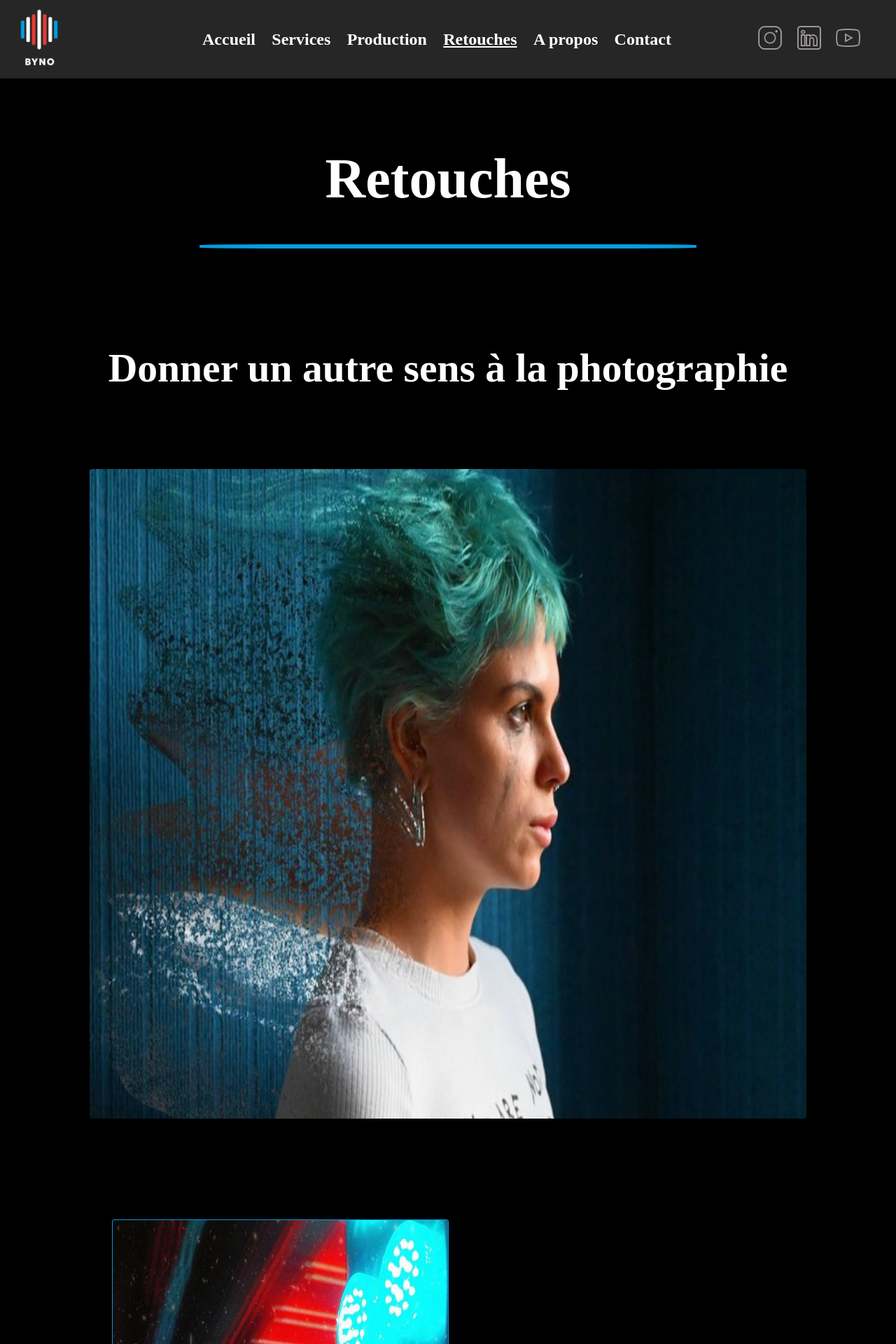
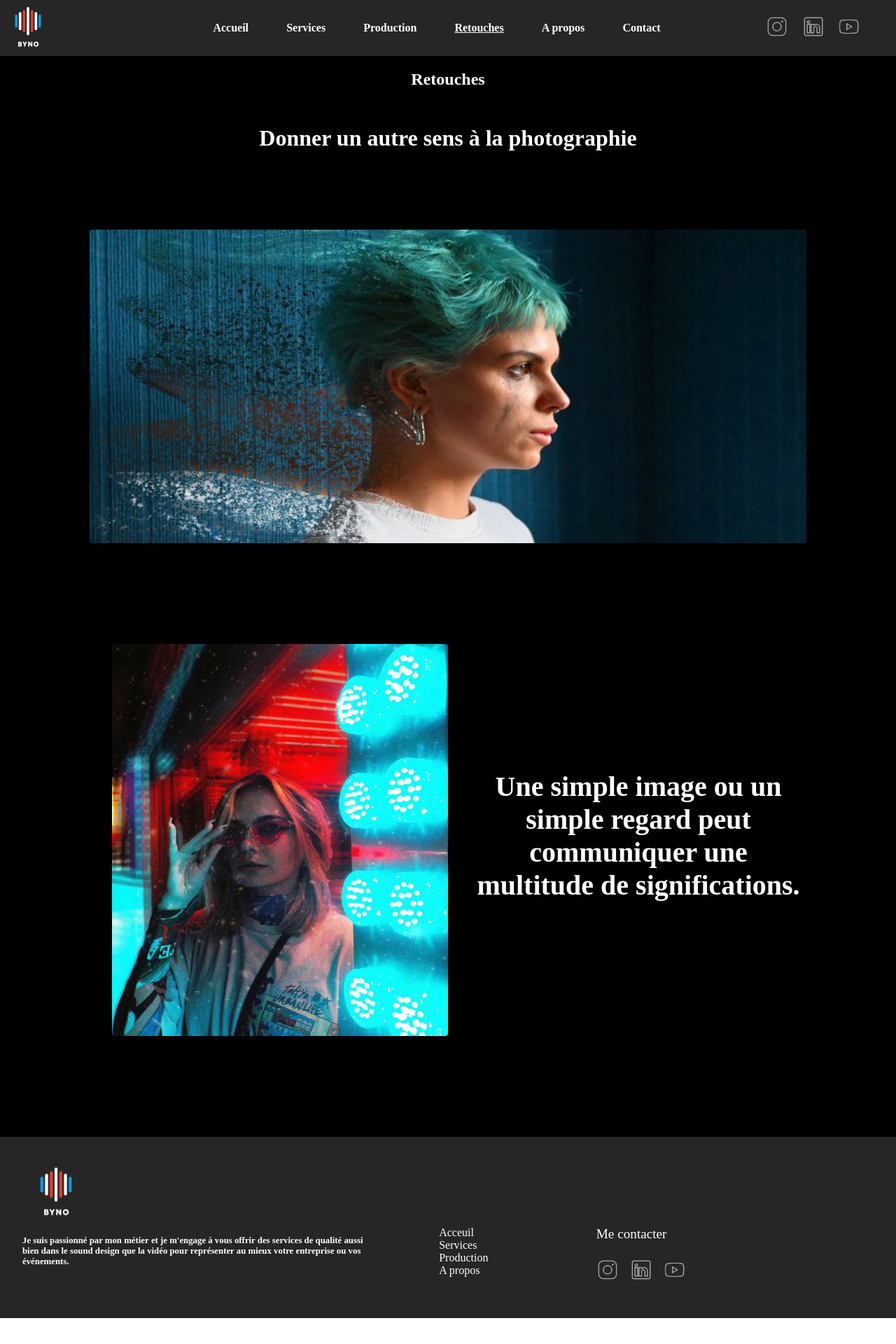
Before and after one commit to AssistAnna/BYNO, a Nuxt app in the folder BYNO/: page /Retouches in a window 1280 px wide. Shown: the top 1920 px of the page at 70% size. After the commit the page ends 1883 px from the top, so only its background shows below. Built offline with nearby package versions, Linux system fonts and the light colour scheme.

Commit message:
resize pages

```diff
--- a/BYNO/components/AllProjects.vue
+++ b/BYNO/components/AllProjects.vue
@@ -79,8 +79,8 @@ export default {
 .projet-img {
   border: 1px solid grey;
   background-repeat: no-repeat;
-  height: 16rem;
-  width: 65%;
+  height: 10rem;
+  width: 70%;
   background-size: cover;
   border-radius: 8px;
   transition: all 0.4s ease-in-out;
@@ -89,13 +89,13 @@ export default {
 
 .projet-img:hover {
   transition: all 0.4s ease-in-out;
-  transform: scale(1.07);
+  transform: scale(1.04);
 }
 
 h3 {
   text-align: center;
   font-family: mplusmedium;
-  font-size: 1.7rem;
-  margin-bottom: 4rem;
+  font-size: 1rem;
+  margin-bottom: 3.5rem;
 }
 </style>
--- a/BYNO/components/AllServices.vue
+++ b/BYNO/components/AllServices.vue
@@ -53,7 +53,7 @@ export default {
     justify-content: space-between;
     background-color: rgba(71, 70, 70, 0.404);
     margin-bottom: 7rem;
-    border-radius: 2px;
+    border-radius: 6px;
 
 
 
@@ -63,7 +63,7 @@ export default {
     background-image: url('assets/img/exemples/img-bloc1.jpg');
     background-size: cover;
     background-repeat: no-repeat;
-    height: 35rem;
+    min-height: 20rem;
     width: 100%;
 
 }
@@ -72,28 +72,27 @@ export default {
     background-image: url('assets/img/exemples/img-bloc2.jpg');
     background-size: cover;
     background-repeat: no-repeat;
-    height: 35rem;
+    min-height: 20rem;
     width: 100%;
 
 }
 
 .title-text {
-    padding-left: 3rem;
+    padding-left: 2.7rem;
     width: 100%;
 
 }
 h3 {
   font-family: 'mpluslight';
-  font-size: 3.2rem;
+  font-size: 2.1rem;
 
 }
 p {
   font-family: 'mplusthin';
-  font-size: 1.7rem;
+  font-size: 0.9rem;
   text-align: justify;
   padding-right: 4rem;
   font-weight: bold;
-  padding-bottom: 1rem;
 
 }
 .button-area{
--- a/BYNO/components/CardServices.vue
+++ b/BYNO/components/CardServices.vue
@@ -1,12 +1,14 @@
 <template>
+  <div class="all">
     <div class="cards-bloc">
-      <div class="card" v-for="(card,key) in cards" :key="key">
+        <div class="card box-shadow" v-for="(card,key) in cards" :key="key">
           <div class="card-icon" :style="' background-image: url(' + card.iconUrl + ')'"></div>
           <div class="liste-text">
               <p>{{card.text1}}</p>
               <p>{{card.text2}}</p>
               <p>{{card.text3}}</p>
               <p>{{card.text4}}</p>
+          </div>
         </div>
     </div>
   </div>
@@ -62,50 +64,44 @@ data() {
   .cards-bloc {
       display: grid;
       grid-template-columns: repeat(2, 1fr);
-        margin-bottom: 8rem;
-        width: 80%;
+      margin-bottom: 5rem;
+      width: 100%;
 
   }
 
   .card {
-        width:90%;
-        height: 90%;
+    height: 13rem;
+    width: 13rem;
+    margin: 0.6rem;
+    padding: 1.4rem;
     background-color: rgba(71, 70, 70, 0.404);
     display: flex;
     flex-direction: column;
     align-items: center;
-        border-radius: 2px;
+    border-radius: 6px;
     border: 0.1px solid rgba(0, 159, 227, 0.349);
-
-        -webkit-box-shadow: -10px 0px 13px -7px #000000, 10px 0px 13px -7px #000000, 0px 0px 31px 11px rgba(255,255,254,0.09);
-box-shadow: -10px 0px 13px -7px #000000, 10px 0px 13px -7px #000000, 0px 0px 31px 11px rgba(255,255,254,0.09);
     transition: 0.4s ease-in-out;
-
-
-
   }
   .card:hover {
     transition: all 0.4s ease-in-out;
     transform: scale(1.04);
     border: 0.1px solid rgba(0, 159, 227, 0.973);
-
-
   }
   .card-icon {
-        height: 10rem;
-        width: 5rem;
+      height: 6rem;
+      width: 3rem;
       background-repeat: no-repeat;
-        margin-top: 2.5rem;
+      background-size: 100%;
   }
   .liste-text {
-        width: 90%;
-        margin-left: 2rem;
-        padding-bottom: 3rem;
+    width: 100%;
   }
   p {
-        font-size: 1.4rem;
+      font-size: 0.7rem;
       font-family: mpluslight;
       font-weight: bold;
+      text-align: center;
+      line-height: 1rem;
   }
 
 </style>
--- a/BYNO/components/Footer.vue
+++ b/BYNO/components/Footer.vue
@@ -1,6 +1,6 @@
 <template>
   <div class="footer">
-      <h2>BYNO</h2>
+    <nuxt-link class="logo" to="/"><div class="logo-img"></div></nuxt-link>
     <div class="bloc">
       <p class="text">Je suis passionné par mon métier et je m'engage à vous offrir des services de qualité aussi bien dans le sound design que la vidéo pour représenter au mieux votre entreprise ou vos événements. </p>
       <div class="liste-pages">
@@ -35,36 +35,39 @@ export default {
 
 }
 
-h2 {
-  font-family: "mplusmedium";
-  font-size: 2.6rem;
+.logo-img {
+  background-image: url('assets/img/logo-byno.png');
+  height: 6rem;
+  background-size: contain;
+  background-repeat: no-repeat;
 }
+
 .bloc {
   display: flex;
-  padding-bottom: 5rem;
+  padding-bottom: 3rem;
 
 
 }
 
 .text {
-  width: 36%;
+  width: 40%;
   font-family: "mpluslight";
   font-weight: bold;
-  font-size: 1.3rem;
+  font-size: 0.8rem;
   padding-right: 6rem;
 }
 
 .liste-pages {
-  width: 33%;
+  width: 18%;
   display: flex;
   flex-direction: column;
   font-family: "mplusmedium";
-  font-size: 1.5rem;
+  font-size: 1rem;
 }
 
 .bloc-contact a {
   font-family: "mplusmedium";
-  font-size: 2.5rem;
+  font-size: 1.2rem;
 
 
 
@@ -75,11 +78,11 @@ h2 {
 }
 
 .liste-socials a {
-  padding-right: 2rem;
+  padding-right: 1rem;
 
 }
 
 img {
-  height: 3.5rem;
+  height: 2rem;
 }
 </style>
--- a/BYNO/components/Navbar.vue
+++ b/BYNO/components/Navbar.vue
@@ -82,7 +82,7 @@ mounted() {
 
 .logo-img {
   background-image: url('assets/img/logo-byno.png');
-  height: 7rem;
+  height: 5rem;
   background-size: contain;
   background-repeat: no-repeat;
 }
@@ -97,7 +97,7 @@ mounted() {
 
 h2 {
   font-family: 'mplusbold';
-  font-size: 1.5rem;
+  font-size: 1rem;
 }
 .liste-onglets .router-link-exact-active {
   text-decoration: underline !important;
@@ -111,8 +111,8 @@ h2 {
 }
 
 .liste-socials img {
-  margin-right: 1rem;
-  height: 2.5rem;
+  margin-right: 1.2rem;
+  height: 2rem;
 }
 
 
--- a/BYNO/pages/Apropos.vue
+++ b/BYNO/pages/Apropos.vue
@@ -1,10 +1,7 @@
 <template>
   <div class="apropos">
-    <div class="bloc-title">
-      <h2>A propos</h2>
-      <div class="soulignement"></div>
-    </div>
-   <div class="img1"></div>
+    <h2 class="title-h2">A propos</h2>
+    <div class="img1"></div>
     <div class="bloc-text">
         <h3>Noé Chardon</h3>
         <h4>entrepreneur passionné</h4>
@@ -39,9 +36,7 @@ export default {
   }
 
   h2 {
-    font-size: 5rem;
-    font-family: mplusmedium;
-    margin-bottom: 0;
+    margin-bottom: 7rem;
   }
   .soulignement {
     margin: 3rem 0 0 0;
--- a/BYNO/pages/Projets.vue
+++ b/BYNO/pages/Projets.vue
@@ -1,11 +1,8 @@
 <template>
-<div class="productions">
-  <div class="bloc-title">
-      <img src="~assets/img/logo-byno-avececrit.png" alt="">
-      <div class="soulignement"></div>
-    </div>
+  <div class="productions">
+    <h2 class="title-h2">Projets</h2>
     <AllProjects/>
-</div>
+  </div>
 </template>
 
 <script>
@@ -23,22 +20,4 @@ export default {
     align-items: center;
 
   }
-  img {
-    height: 28rem;
-    width: 28rem;
-  }
-  .bloc-title {
-    padding-top: 2rem;
-    width: 55%;
-    display: flex;
-    flex-direction: column;
-    align-items: center;
-    margin-bottom: 5rem;
-  }
-  .soulignement {
-    margin: 3rem 0;
-    border: 3px solid #009FE3;
-    width: 100%;
-    border-radius: 20%;
-  }
 </style>
--- a/BYNO/pages/Retouches.vue
+++ b/BYNO/pages/Retouches.vue
@@ -1,13 +1,12 @@
 <template>
   <div class="retouches">
-    <div class="bloc-title">
-        <h2>Retouches</h2>
-        <div class="soulignement"></div>
+    <h2 class="title-h2">Retouches</h2>
+    <h3>Donner un autre sens à la photographie</h3>
+    <div class="bloc-img1">
+      <div class="img1 box-shadow"></div>
     </div>
-    <h3>Donner un autre sens à la photographie</h3>
-    <div class="img1"></div>
     <div class="bloc-img-text">
-        <div class="img2"></div>
+        <div class="img2 box-shadow"></div>
         <h4>Une simple image ou un simple regard peut communiquer une multitude de significations.</h4>
     </div>
     <Carousel/>
@@ -23,45 +22,32 @@ export default {
 
 <style scoped>
 .retouches {
-    padding-top: 7rem;
+    padding-top: 5rem;
     display: flex;
     flex-direction: column;
     align-items: center;
-}
-h2 {
-    font-size: 5rem;
-    font-family: mplusmedium;
-    margin-bottom: 0;
-  }
-  .soulignement {
-    margin: 3rem 0 0 0;
-    border: 3px solid #009FE3;
-    width: 100%;
-    border-radius: 20%;
-  }
-.bloc-title {
-    padding-top: 2rem;
-    width: 55%;
-    display: flex;
-    flex-direction: column;
-    align-items: center;
-    margin-bottom: 5rem;
+    justify-content: center;;
 }
 
 h3 {
     text-align: center;
     font-family: mpluslight;
-    font-size: 3.6rem;
+    font-size: 2rem;
     margin-bottom: 7rem;
+}
+.bloc-img1 {
+  display: flex;
+  width: 80%;
+  justify-content: center;
+  margin-bottom: 7rem;
 }
 .img1 {
     border-radius: 4px;
-    height: 58rem;
-    width: 80%;
+    height: 28rem;
+    width: 100%;
     background-repeat: no-repeat;
-    background-size: 100% 110%;
     background-image: url('assets/img/retouches-img1.JPG');
-    margin-bottom: 7rem;
+    background-size: 100% 130%;
   }
 
   .bloc-img-text {
@@ -74,13 +60,13 @@ h3 {
   }
   .img2 {
     border-radius: 4px;
-    height: 58rem;
+    height: 35rem;
     width: 80%;
     background-repeat: no-repeat;
     background-size: 100% 100%;
     background-image: url('assets/img/retouches-img2.jpeg');
     margin: 2rem;
-    border: 0.1px solid rgba(0, 159, 227, 0.973);
+
 
   }
   h4 {
--- a/BYNO/pages/Services.vue
+++ b/BYNO/pages/Services.vue
@@ -1,9 +1,6 @@
 <template>
   <div class="services">
-    <div class="bloc-title">
-      <img src="~assets/img/logo-byno-avececrit.png" alt="">
-      <div class="soulignement"></div>
-    </div>
+    <h2 class="title-h2">Services</h2>
     <CardServices/>
     <AllServices/>
   </div>
@@ -18,28 +15,15 @@ export default {
 
 <style scoped>
 .services {
-    padding-top: 7rem;
+    padding-top: 5rem;
     display: flex;
     flex-direction: column;
     align-items: center;
 
   }
 img {
-    height: 28rem;
-    width: 28rem;
+    height: 15rem;
+    width: 15rem;
   }
-  .bloc-title {
-    padding-top: 2rem;
-    width: 55%;
-    display: flex;
-    flex-direction: column;
-    align-items: center;
-    margin-bottom: 5rem;
-  }
-  .soulignement {
-    margin: 3rem 0;
-    border: 3px solid #009FE3;
-    width: 100%;
-    border-radius: 20%;
-  }
+
 </style>
--- a/BYNO/pages/index.vue
+++ b/BYNO/pages/index.vue
@@ -53,24 +53,29 @@ export default {
   src: url('~/assets/fonts/MPLUS1p-Thin.ttf') format('opentype'),
 }
 
+.box-shadow {
+  -webkit-box-shadow: -10px 0px 13px -7px #000000, 10px 0px 13px -7px #000000, 0px 0px 31px 11px rgba(255,255,254,0.09);
+box-shadow: -10px 0px 13px -7px #000000, 10px 0px 13px -7px #000000, 0px 0px 31px 11px rgba(255,255,254,0.09);
+}
+
 .page-index {
-  padding-top: 7rem;
+  padding-top: 5rem;
   display: flex;
   flex-direction: column;
   align-items: center;
 }
 .img-accueil {
-  height: 55rem;
+  height: 30rem;
   width: 100%;
   background-image: url('assets/img/8000x5500-ANNA.png');
   background-size: 100% 100%;
   background-repeat: no-repeat;
-  margin-bottom: 5rem;
+  margin-bottom: 3rem;
 
 }
 .text-presentation {
-  margin: 0rem 17rem;
-  font-size: 3rem;
+  margin: 0rem 10rem;
+  font-size: 1.8rem;
   font-family: mplusbold;
   text-align: center;
   padding-bottom: 4rem;
@@ -78,13 +83,13 @@ export default {
 }
 
 .title-h2 {
-    font-size: 5rem;
+    font-size: 3rem;
     font-family: mplusmedium;
     text-align: center;
     border-bottom: 1px solid #009FE3;
     padding-bottom: 2rem;
-    margin-bottom: 8rem;
-    width: 50rem;
+    margin-bottom: 5rem;
+    width: 35rem;
 
 }
 
```
Lines whose indentation alone changed are shown as unchanged.
